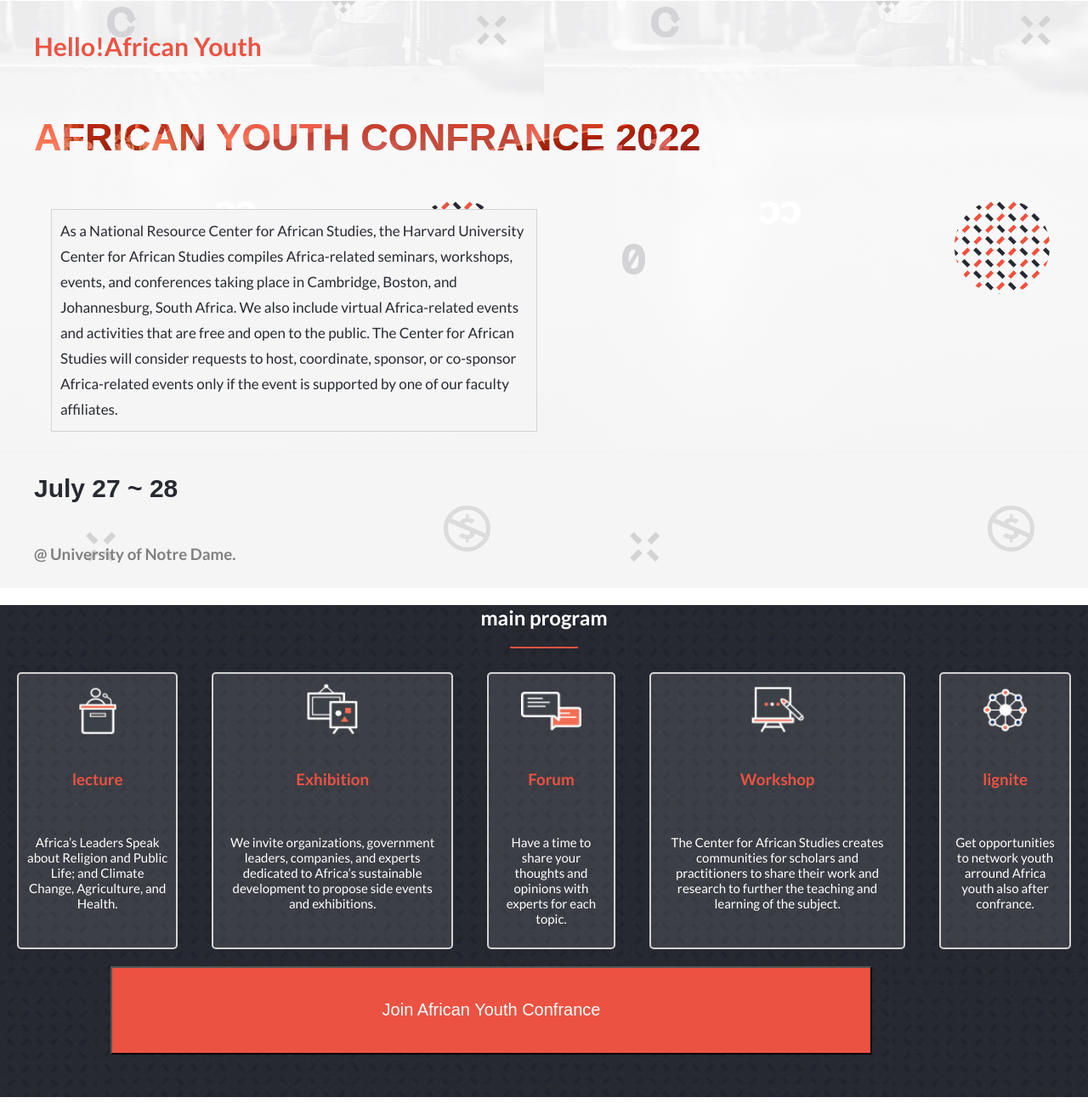
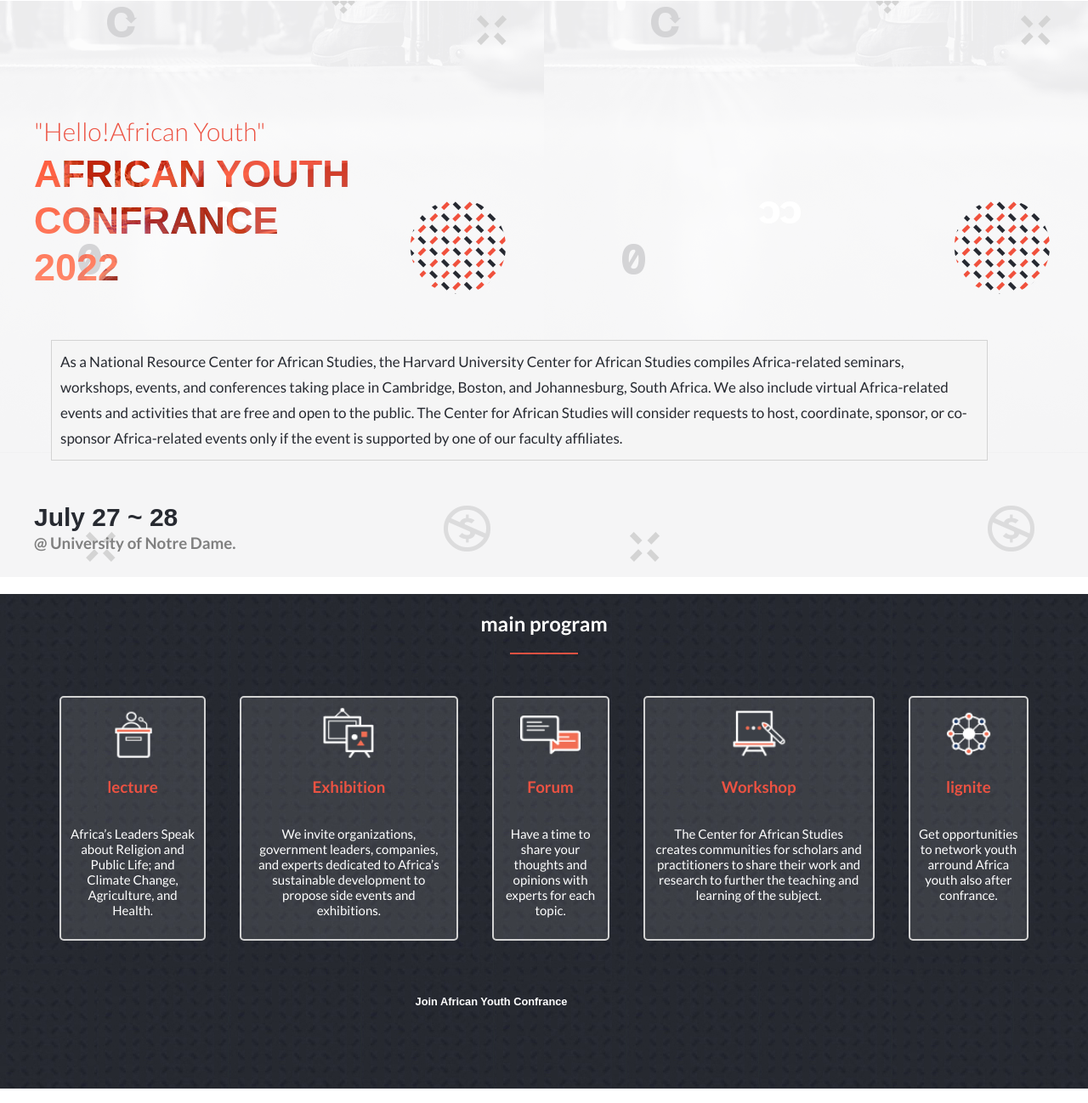
Before and after one commit to Duretitibesso3/capstone-project, a website: page index.html in a window 1280 px wide. Shown: the part 93-1391 px from the top of the page at 85% size. Drawn offline with Linux system fonts and the light colour scheme.

Commit message:
Edit html and css files

```diff
--- a/index.html
+++ b/index.html
@@ -46,8 +46,8 @@
 
   </header>
   <div class="hello" id="hello">
-    <h1>Hello!African Youth</h1>
-    <h2>African Youth Confrance 2022</h2>
+    <h2>"Hello!African Youth"</h2>
+    <h1>African Youth <br> Confrance <br> 2022</h1>
     <p>As a National Resource Center for African Studies, the Harvard University Center for African Studies compiles Africa-related seminars, workshops, events, and conferences taking place in Cambridge, Boston, and Johannesburg, South Africa. We also include virtual Africa-related events and activities that are free and open to the public. The Center for African Studies will consider requests to host, coordinate, sponsor, or co-sponsor Africa-related events only if the event is supported by one of our faculty affiliates.</p>
     <h3 class="date">July 27 ~ 28</h3>
     <h3 class="place">@ University of Notre Dame.</h3>
--- a/styles.css
+++ b/styles.css
@@ -36,7 +36,7 @@
 }
 
 .bar {
-  color: #d3d3d3;
+  color: black;
   cursor: pointer;
   padding: 10%;
 }
@@ -57,13 +57,15 @@
   overflow-x: hidden;
 }
 
-.hello h1 {
+.hello h2 {
   font-size: 30px;
-  font-weight: 700;
+  font-weight: 300;
   color: #ec5242;
+  margin-bottom: -32px;
+  padding-top: 100px;
 }
 
-.hello h2 {
+.hello h1 {
   text-transform: uppercase;
   font-weight: 900;
   line-height: 55px;
@@ -72,6 +74,7 @@
   color: transparent;
   -webkit-background-clip: text;
   font-size: 45px;
+  padding-top: -7px;
 }
 
 .hello p {
@@ -80,7 +83,7 @@
   padding: 10px;
   font-size: 17px;
   line-height: 30px;
-  width: 60%;
+  width: 90%;
   font-weight: 500;
   color: #272a31;
   font-family: "Lato", sans-serif;
@@ -91,6 +94,7 @@
   color: #272a31;
   font-weight: 900;
   font-family: sans-serif;
+  margin-bottom: -16px;
 }
 
 .place {
@@ -105,6 +109,7 @@
 .program h2 {
   text-align: center;
   color: #fff;
+  padding-top: 20px;
 }
 
 hr {
@@ -335,7 +340,7 @@
   padding: 10px;
   font-size: 17px;
   line-height: 30px;
-  width: 550px;
+  width: 90%;
   font-weight: 500;
   color: #272a31;
   font-family: "Lato", sans-serif;
@@ -530,6 +535,16 @@
     list-style: none;
   }
 
+  .join {
+    color: #fff;
+    font-size: 0.8rem;
+    font-weight: 600;
+    align-self: center;
+    cursor: pointer;
+    background: none;
+    border: none;
+  }
+
   .logo a {
     display: flex;
     color: black;
@@ -598,13 +613,15 @@
     display: flex;
   }
 
-  .hello h1 {
+  .hello h2 {
     font-size: 30px;
-    font-weight: 700;
+    font-weight: 300;
     color: #ec5242;
+    margin-bottom: -32px;
+    padding-top: 100px;
   }
 
-  .hello h2 {
+  .hello h1 {
     text-transform: uppercase;
     font-weight: 900;
     line-height: 55px;
@@ -613,6 +630,7 @@
     color: transparent;
     -webkit-background-clip: text;
     font-size: 45px;
+    padding-top: -7px;
   }
 
   .hello p {
@@ -621,7 +639,7 @@
     padding: 10px;
     font-size: 17px;
     line-height: 30px;
-    width: 550px;
+    width: 90%;
     font-weight: 500;
     color: #272a31;
     font-family: "Lato", sans-serif;
@@ -635,7 +653,7 @@
     display: flex;
     flex-direction: column;
     background-color: rgba(255, 255, 255, 0.1);
-    gap: 20px;
+    gap: 1px;
     margin: 20px;
     align-items: center;
   }
@@ -655,6 +673,9 @@
   .program-list {
     display: flex;
     flex-direction: row;
+    padding-left: 50px;
+    padding-right: 50px;
+    padding-top: 21px;
   }
 
   .pro-list img {
```
